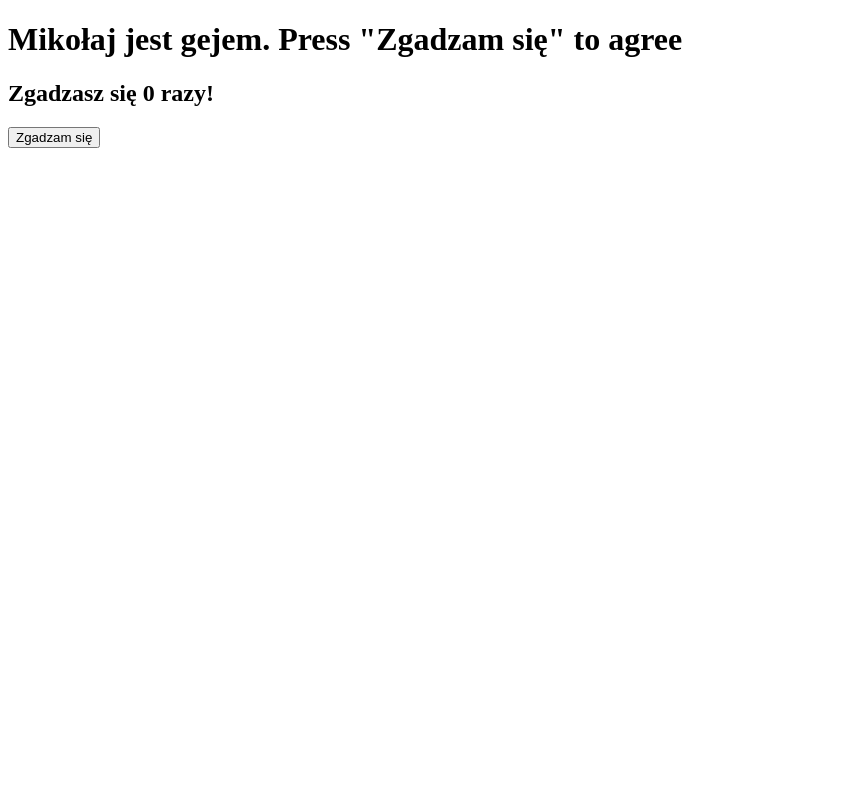
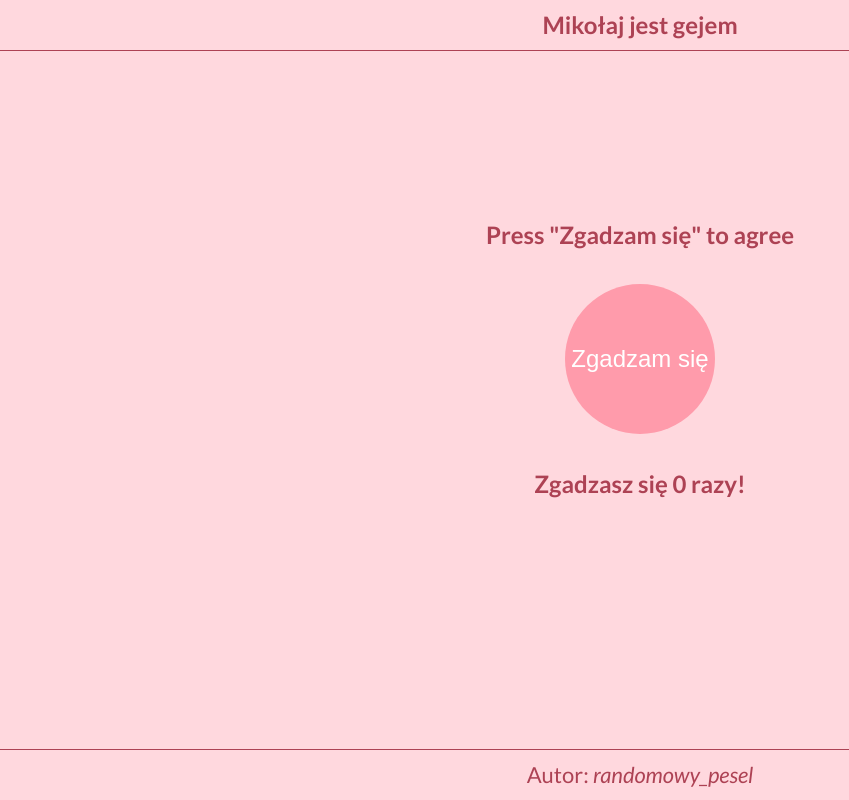
Before and after one commit to mikolaj-to-gej/mikolaj-to-gej.github.io, a plain HTML site: page index.html in a window 1280 px wide. Shown: the whole page, without its empty margins (0-849 px from the left). Drawn offline with Linux system fonts and the light colour scheme.

Commit message:
Changed some styles

```diff
--- a/index.html
+++ b/index.html
@@ -5,12 +5,101 @@
     <meta charset="UTF-8">
     <meta name="viewport" content="width=device-width, initial-scale=1.0">
     <title>Mikołaj jest gejem</title>
+    <style>
+        @import url('https://fonts.googleapis.com/css2?family=Lato:ital,wght@0,100;0,300;0,400;0,700;0,900;1,100;1,300;1,400;1,700;1,900&display=swap');
+
+        body {
+            font-family: 'Lato', Arial, sans-serif;
+            margin: 0;
+        }
+
+        .navbar {
+            height: 50px;
+            width: 100%;
+            border-bottom: .5px solid rgb(173, 66, 84);
+        }
+
+        .heading {
+            text-align: center;
+            margin: 0;
+            line-height: 50px;
+            color: rgb(173, 66, 84);
+        }
+
+        .content-wrapper {
+            display: flex;
+            flex-direction: column;
+            align-items: center;
+            justify-content: space-between;
+            height: 100vh;
+            width: 100vw;
+            background-color: rgb(255, 216, 222);
+            overflow: hidden;
+        }
+
+        .content {
+            width: 750px;
+            height: 50%;
+            text-align: center;
+            padding: 25px;
+            color: rgb(173, 66, 84);
+        }
+
+        .agree-button {
+            outline: 0;
+            border: 0;
+            background-color: rgb(255, 155, 171);
+            width: 150px;
+            height: 150px;
+            border-radius: 50%;
+            cursor: pointer;
+            color: white;
+            margin: 15px;
+            font-size: 24px;
+            user-select: none;
+            padding: 5px;
+        }
+
+        .agree-button:hover {
+            background-color: rgb(255, 158, 182);
+        }
+
+        .agree-button:active {
+            background-color: rgb(255, 182, 200);
+        }
+
+        #counter {
+            color: rgb(173, 66, 84);
+        }
+
+        footer {
+            width: 100%;
+            height: 50px;
+            border-top: 1px solid rgb(173, 66, 84);
+            color: rgb(173, 66, 84);
+            text-align: center;
+            margin: 0;
+            line-height: 50px;
+            font-size: 22px;
+        }
+    </style>
 </head>
 
 <body>
-    <h1>Mikołaj jest gejem. Press "Zgadzam się" to agree</h1>
-    <h2 id="counter">Zgadzasz się 0 razy!</h2>
-    <button onclick="agree()">Zgadzam się</button>
+    <div class="content-wrapper">
+        <nav class="navbar">
+            <h1 class="heading">Mikołaj jest gejem</h1>
+        </nav>
+        <div class="content">
+            <h2>Press "Zgadzam się" to agree</h2>
+            <button class="agree-button" onclick="agree()">Zgadzam się</button>
+            <h2 id="counter">Zgadzasz się 0 razy!</h2>
+        </div>
+        <footer>
+            Autor: <i>randomowy_pesel</i>
+        </footer>
+    </div>
+
     <script>
         let count = 0;
 
```
